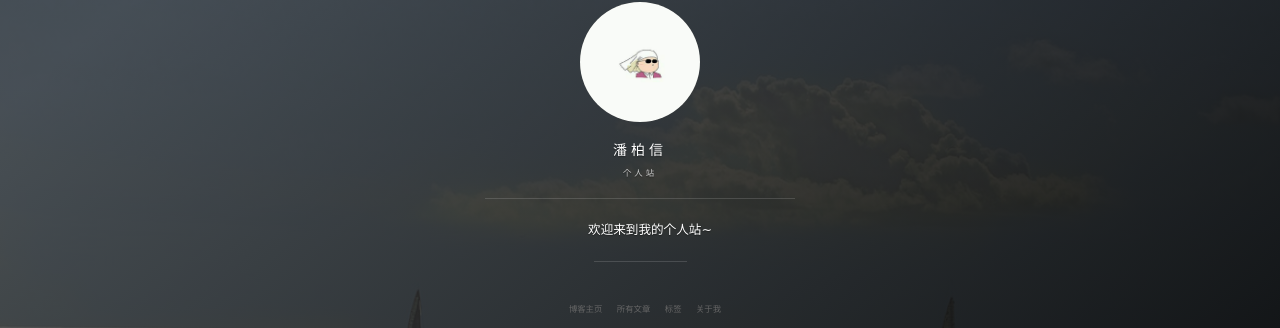
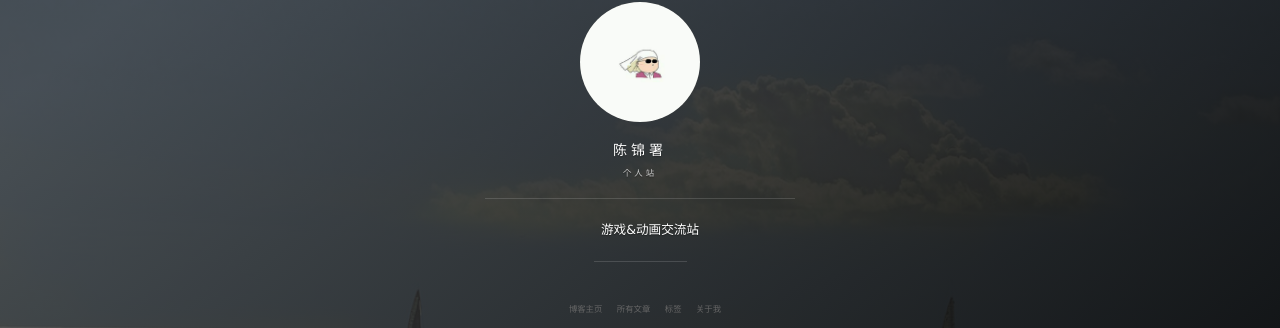
Before and after one commit to chenjinshu123/Chenjinshu123.github.io, a Jekyll site: the page built from index.html, in a window 1280 px wide. Shown: the part 286-614 px from the top of the page. Built offline with Jekyll 4.4.1, drawn with Linux system fonts in a browser that asks for light colours; nearby versions of some CDN libraries; the list of posts is cut into pages by our own code; comment, search, counter and statistics services are not loaded; some of the changed text lies outside the part shown.

Commit message:
Update _config.yml

```diff
--- a/_config.yml
+++ b/_config.yml
@@ -1,11 +1,11 @@
 # Basic
-title: 潘柏信
+title: 陈锦署
 subtitle: 个人站
-description: 欢迎来到我的个人站~
+description: 游戏&动画交流站
 # 头像里面的标题
 avatarTitle: leopardpan
 # 头像里面的描述
-avatarDesc: iOS / 机器学习
+avatarDesc: 游戏漫画
 url: "http://baixin.io"
 
 # Comment
```
